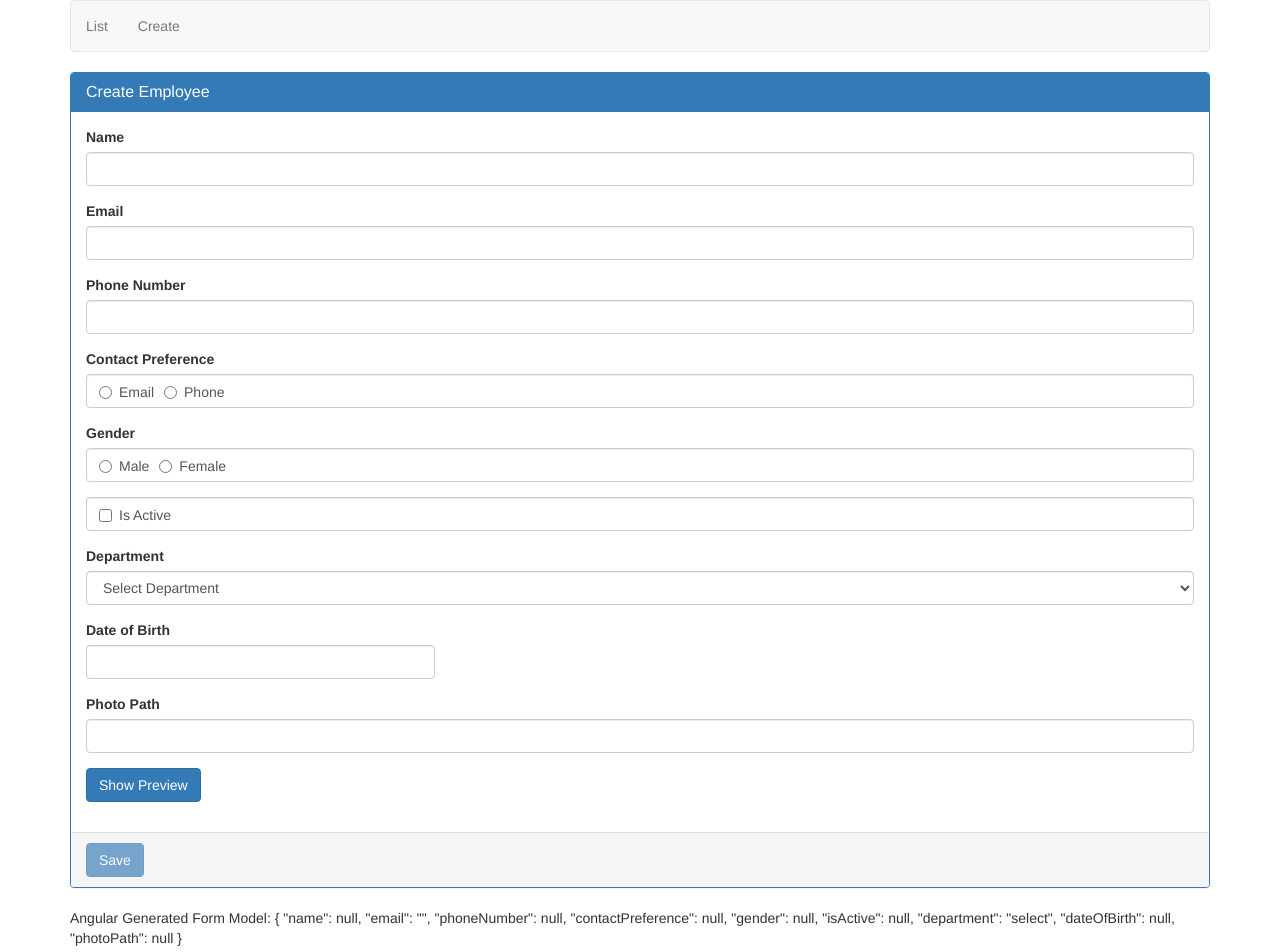
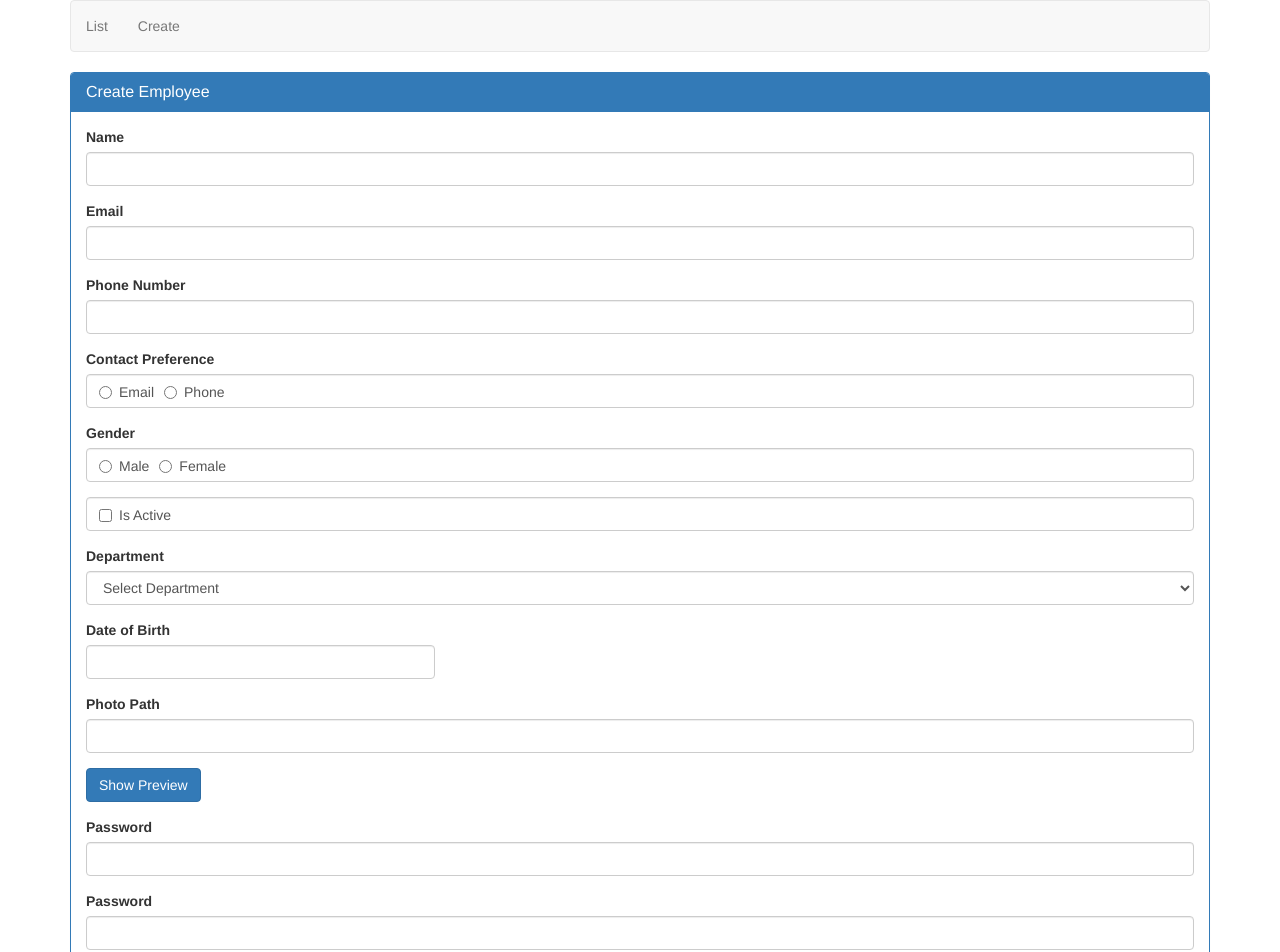
Before and after one commit to Romserg/ang_crud, an Angular app: page /create in a window 1280 px wide. Shown: the top 952 px of the page. Built offline with nearby package versions, Linux system fonts and the light colour scheme.

Commit message:
Add password custom validator directive

```diff
--- a/src/app/app.module.ts
+++ b/src/app/app.module.ts
@@ -9,6 +9,7 @@
 import { ListEmployeesComponent } from './employees/list-employees.component';
 import { CreateEmployeeComponent } from './employees/create-employee.component';
 import { SelectRequiredValidatorDirective } from "./shared/select-required-validator.directive";
+import { ConfirmEqualValidatorDirective } from "./shared/confirm-equal-validator.directive";
 
 const appRoutes: Routes = [
 	{path: '', redirectTo: '/list', pathMatch: 'full'},
@@ -21,7 +22,8 @@
 		AppComponent,
 		ListEmployeesComponent,
 		CreateEmployeeComponent,
-    SelectRequiredValidatorDirective
+    SelectRequiredValidatorDirective,
+    ConfirmEqualValidatorDirective
 	],
 	imports: [
 		BrowserModule,
--- a/src/app/employees/create-employee.component.html
+++ b/src/app/employees/create-employee.component.html
@@ -26,7 +26,8 @@
 
       <div class="form-group" [class.has-error]="phoneNumber.invalid">
         <label for="phoneNumber" class="control-label">Phone Number</label>
-        <input id="phoneNumber" [required]="contactPreference.value === 'phone'" name="phoneNumber" #phoneNumber="ngModel"
+        <input id="phoneNumber" [required]="contactPreference.value === 'phone'" name="phoneNumber"
+               #phoneNumber="ngModel"
                [(ngModel)]="employee.phoneNumber" type="text" class="form-control">
         <span class="help-block" *ngIf="phoneNumber.errors?.required">
           Phone Number is required
@@ -70,7 +71,7 @@
       <div class="form-group">
         <div class="form-control">
           <label class="checkbox-inline">
-            <input type="checkbox" name="isActive"  #isActive="ngModel" [(ngModel)]="employee.isActive">
+            <input type="checkbox" name="isActive" #isActive="ngModel" [(ngModel)]="employee.isActive">
             Is Active
           </label>
         </div>
@@ -107,8 +108,37 @@
                 class="btn btn-primary">{{previewPhoto ? 'Hide ' : 'Show ' }} Preview
         </button>
       </div>
+
       <div class="form-group">
         <img [src]="employee.photoPath" height="200" width="200" *ngIf="previewPhoto"/>
+      </div>
+
+      <div ngModelGroup="passwordGroup"
+           [class.has-error]="confirmPassword.touched && confirmPassword.invalid && !confirmPassword.errors?.required">
+        <div class="form-group" [class.has-error]="password.touched && password.invalid">
+          <label for="password" class="control-label">Password</label>
+          <input name="password" id="password" required type="text" class="form-control"
+                 (input)="confirmPassword.control.updateValueAndValidity()"
+                 [(ngModel)]="employee.password" #password="ngModel">
+          <span class="help-block" *ngIf="password.touched && password.errors?.required">
+          Password is required
+        </span>
+        </div>
+
+        <div class="form-group"
+             [class.has-error]="confirmPassword.touched && confirmPassword.invalid">
+          <label for="confirmPassword" class="control-label">Password</label>
+          <input name="confirmPassword" appConfirmEqualValidator="password" id="confirmPassword" required type="text"
+                 class="form-control"
+                 [(ngModel)]="employee.confirmPassword" #confirmPassword="ngModel">
+          <span class="help-block" *ngIf="confirmPassword.touched && confirmPassword.errors?.required">
+          Confirm Password is required
+        </span>
+          <span class="help-block"
+                *ngIf="confirmPassword.touched && confirmPassword.errors?.notEqual && !confirmPassword.errors?.required">
+          Password and Confirm Password does not match
+        </span>
+        </div>
       </div>
 
     </div>
--- a/src/app/employees/create-employee.component.ts
+++ b/src/app/employees/create-employee.component.ts
@@ -21,7 +21,9 @@
     dateOfBirth: null,
     department: 'select',
     isActive: null,
-    photoPath: null
+    photoPath: null,
+    password: null,
+    confirmPassword: null
   };
   departments: Department[] = [
     {id: 1, name: 'Help Desk'},
--- a/src/app/models/employee.model.ts
+++ b/src/app/models/employee.model.ts
@@ -9,4 +9,6 @@
   department: string;
   isActive: boolean;
   photoPath?: string;
+  password: string;
+  confirmPassword: string;
 }
--- /dev/null
+++ b/src/app/shared/confirm-equal-validator.directive.ts
@@ -0,0 +1,23 @@
+import { Directive, Input } from "@angular/core";
+import { AbstractControl, NG_VALIDATORS, Validator } from "@angular/forms";
+
+@Directive({
+  selector: "[appConfirmEqualValidator]",
+  providers: [{
+    provide: NG_VALIDATORS,
+    useExisting: ConfirmEqualValidatorDirective,
+    multi: true
+  }]
+})
+
+export class ConfirmEqualValidatorDirective implements Validator {
+  @Input() appConfirmEqualValidator: string;
+
+  validate(control: AbstractControl): { [key: string]: any } | null {
+    const controlToCompare = control.parent.get(this.appConfirmEqualValidator);
+    if (controlToCompare && controlToCompare.value !== control.value) {
+      return {'notEqual': true}
+    }
+    return null;
+  }
+}
```
